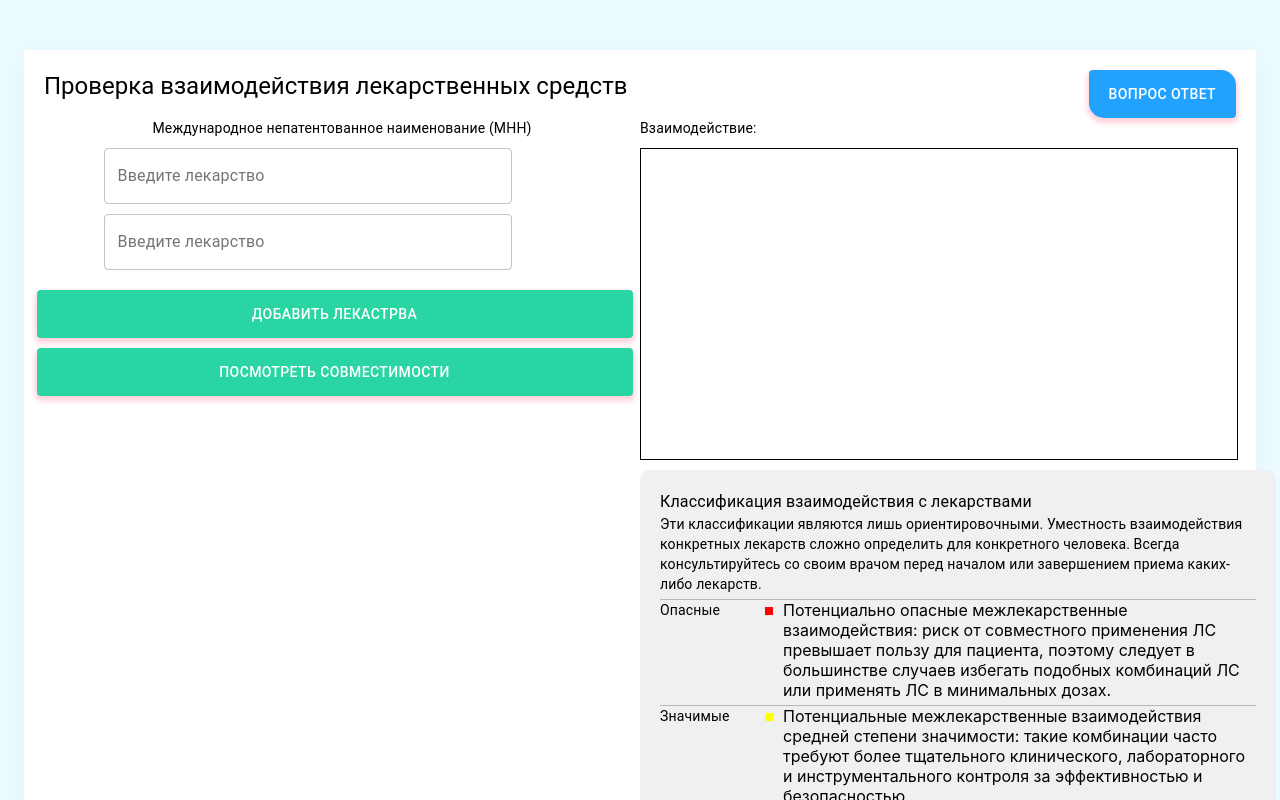
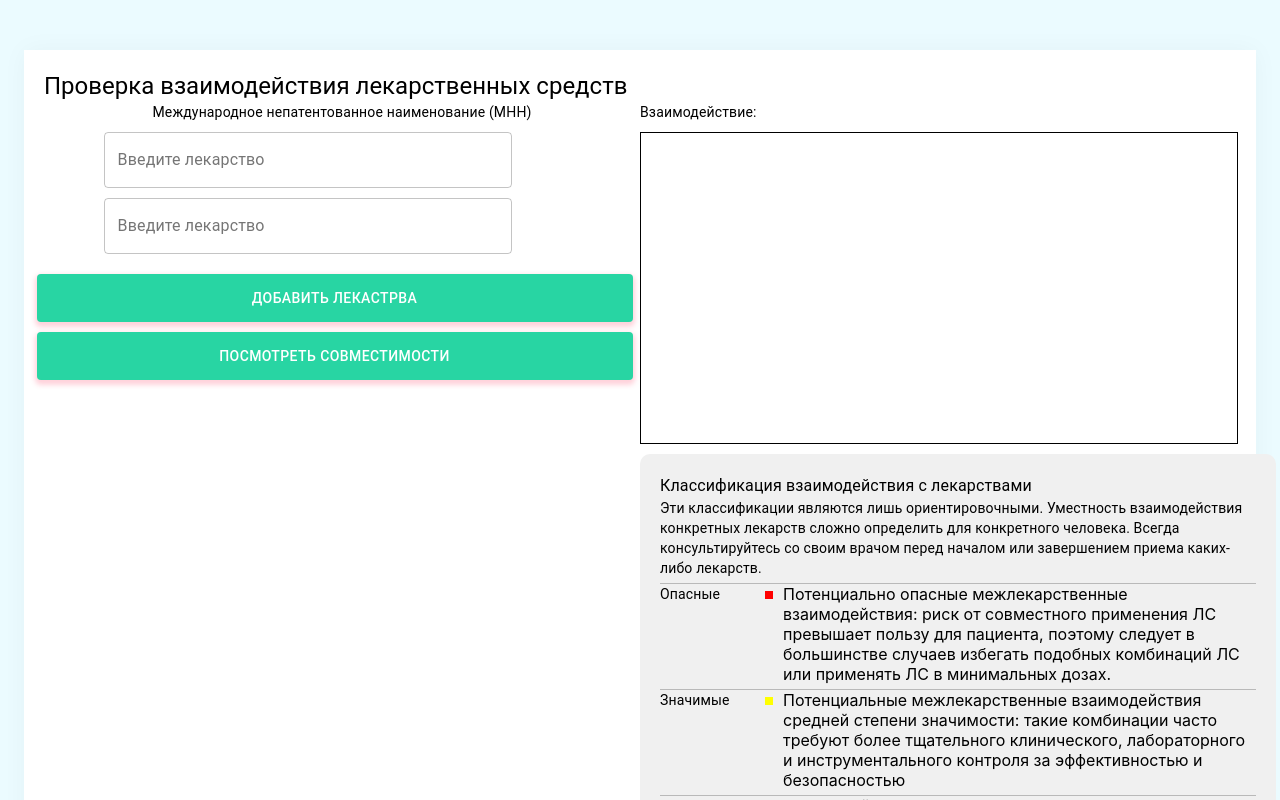
Before and after one commit to syemc/interation_ddi_react, a React (Create React App) app: page / in a window 1280 px wide. Shown: the top 800 px of the page. Built offline with nearby package versions, Linux system fonts and the light colour scheme.

Commit message:
remove QA

```diff
--- a/src/App.js
+++ b/src/App.js
@@ -292,9 +292,7 @@ const Interactions = () => {
         <Box className={classes.content}>
           <Box className={classes.titleBox}>
             <Typography variant="h5">Проверка взаимодействия лекарственных средств</Typography>
-            <Box className={classes.buttonBox}>
-              <ButtonCustom text="Вопрос ответ" onClick={() => { history.push("/faq") }} />
-            </Box>
+
           </Box>
           <Grid container className={classes.interactionBox}>
             <Grid item lg={6} sm={12} md={6} xl={6} xs={12} className={classes.activePart}>
```
